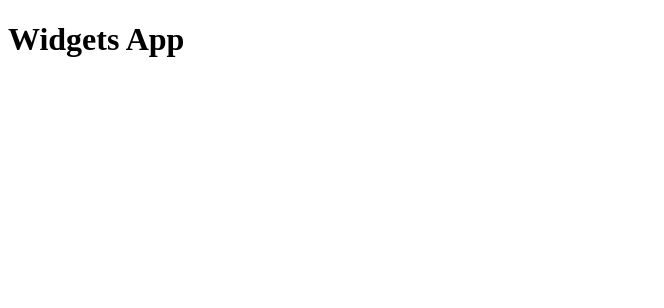
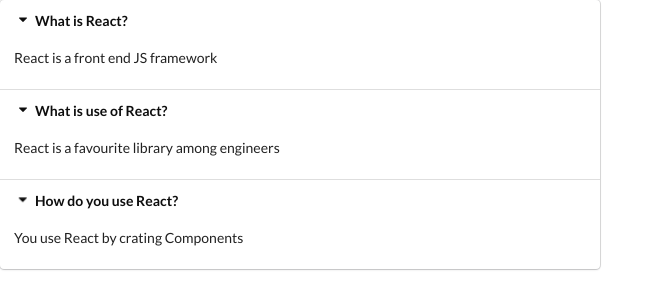
Before and after one commit to b3-bogusz/Widgets-React, a React (Create React App) app: page / in a window 1280 px wide. Shown: the top 308 px of the page, without its empty margins (0-664 px from the left). Built offline with nearby package versions, Linux system fonts and the light colour scheme.

Commit message:
add Accordion Component

```diff
--- a/public/index.html
+++ b/public/index.html
@@ -10,6 +10,7 @@
       content="Web site created using create-react-app"
     />
     <link rel="apple-touch-icon" href="%PUBLIC_URL%/logo192.png" />
+    <link rel="stylesheet" href="https://cdnjs.cloudflare.com/ajax/libs/semantic-ui/2.4.1/semantic.min.css" />
     <!--
       manifest.json provides metadata used when your web app is installed on a
       user's mobile device or desktop. See https://developers.google.com/web/fundamentals/web-app-manifest/
--- a/src/App.js
+++ b/src/App.js
@@ -1,5 +1,29 @@
 import React from 'react';
+import Accordion from "./components/Accordion";
+
+
+const items = [
+    {
+        title: 'What is React?',
+        content: 'React is a front end JS framework'
+    },
+    {
+        title: 'What is use of React?',
+        content: 'React is a favourite library among engineers'
+    },
+    {
+        title: 'How do you use React?',
+        content: 'You use  React by crating Components'
+    }
+];
 
 export default () => {
-    return <h1>Widgets App</h1>
+
+
+
+    return (
+        <div>
+            <Accordion items={items}/>
+        </div>
+    );
 };
--- /dev/null
+++ b/src/components/Accordion.js
@@ -0,0 +1,34 @@
+import React from 'react';
+
+
+const Accordion = ({ items }) => {
+
+    const onTitleClick = (index) => {
+        console.log('Title clicked', index);
+    }
+
+    const renderedItems = items.map((item, index) => {
+        return (
+            <React.Fragment key={item.title}>
+                <div
+                    className="title active"
+                    onClick={() => onTitleClick(index)}
+                >
+                    <i className="dropdown icon"></i>
+                    {item.title}
+                </div>
+                <div className="content active">
+                    <p>{item.content}</p>
+                </div>
+            </React.Fragment>
+        );
+    });
+
+    return (
+        <div className="ui styled accordion">
+            {renderedItems}
+        </div>
+        );
+}
+
+export default Accordion;
```
